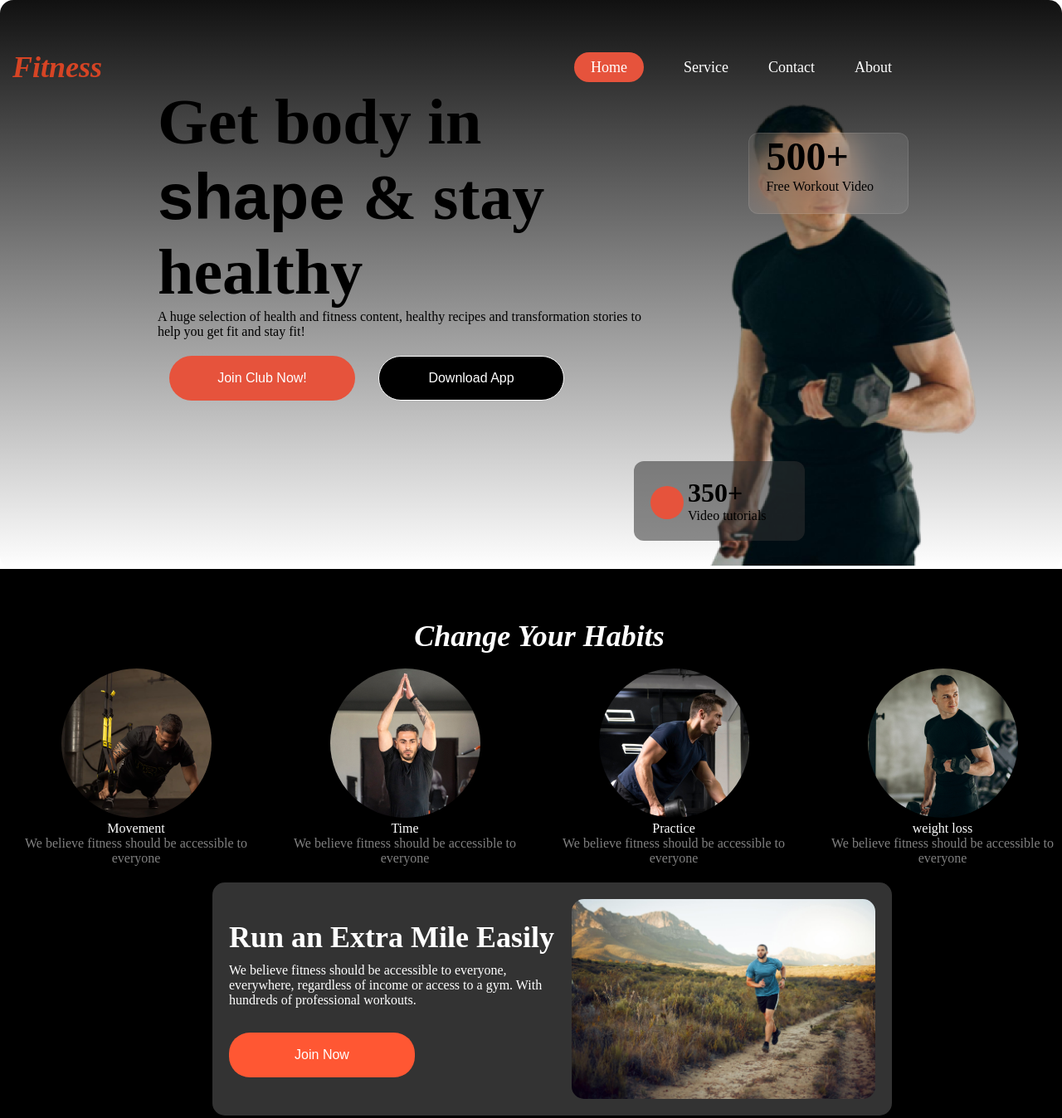
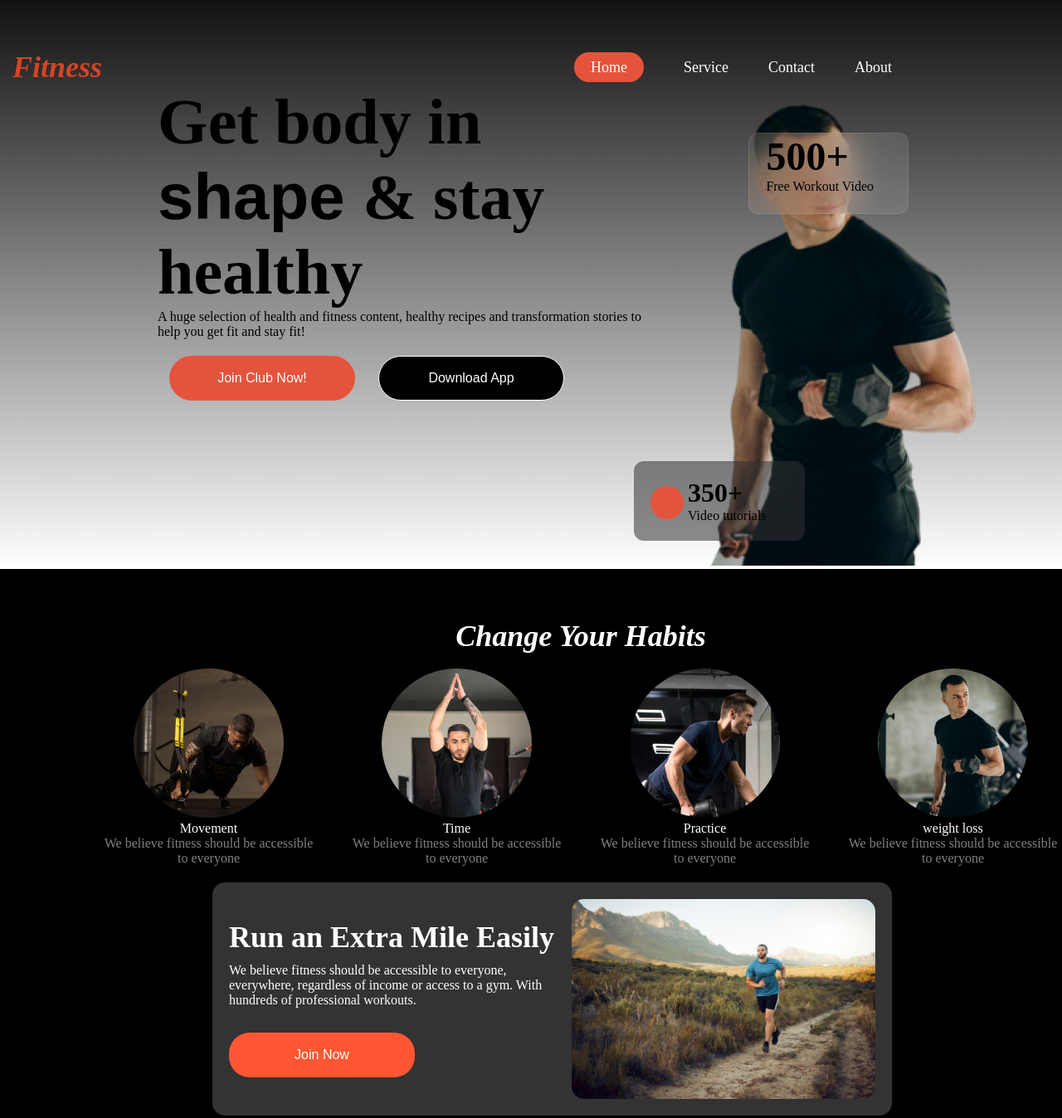
Before and after one commit to sumu9897/PH-B10A1-versatile-ui, a plain HTML site: page index.html in a window 1280 px wide. Shown: the top 1348 px of the page at 83% size. Drawn offline with Linux system fonts and the light colour scheme; a web font is replaced by a local one.

Commit message:
Final Upload

```diff
--- a/styles.css
+++ b/styles.css
@@ -8,7 +8,6 @@
 
 .container{
     max-width: 100%;
-    border-radius: 1rem;
 }
 
 button{
@@ -60,12 +59,9 @@ p{
     margin: 0 auto;
     padding-top: 60px;
     padding-right: 190px;
-
     display: flex;
     justify-content: space-between;
     align-items: center;
-
-
 
 }
 .logo{
@@ -209,8 +205,9 @@ p{
 }
 
 .change-habit{
+
     padding-top: 60px;
-    padding-left: 20px;
+    padding-left: 120px;
     background-color: black;
 }
 .change-habit-content{
```
